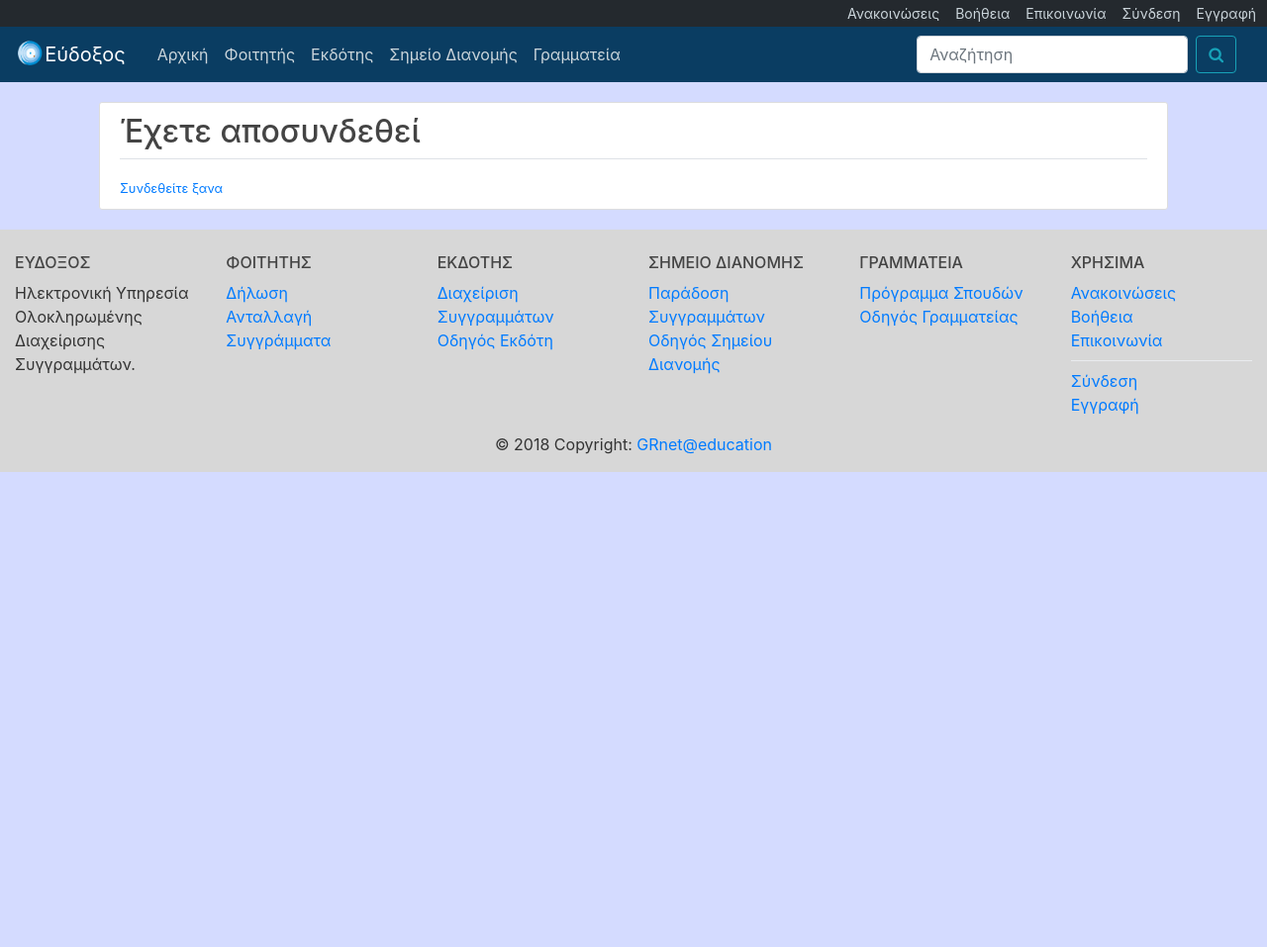
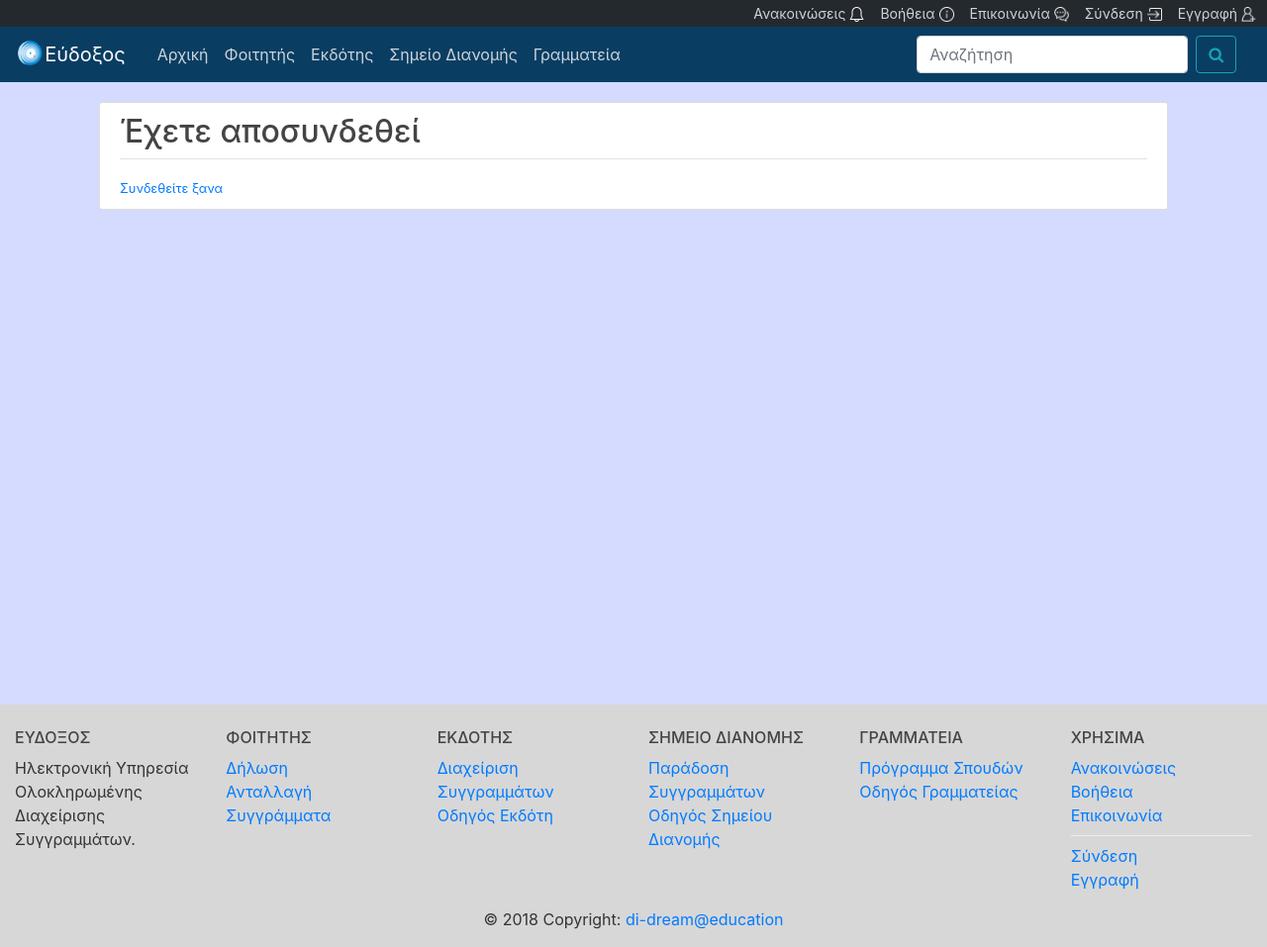
Before and after one commit to pelekoudasq/eudoxus, a Django app: page /logout/ in a window 1280 px wide. Shown: the whole page at 99% size. Before the commit the page ends 477 px from the top, so only its background shows below. Run offline with Django 3.2, Linux system fonts and the light colour scheme; some libraries are stand-ins or nearby versions.

Commit message:
icons top menu

```diff
--- a/users/templates/users/base.html
+++ b/users/templates/users/base.html
@@ -24,15 +24,15 @@
 			</button>
 			<div class="collapse navbar-collapse" id="navbarToggle-top">
 				<div class="navbar-nav ml-auto">
-					<a class="nav-item nav-link py-0 {% if request.resolver_match.url_name == 'users-announcements' %}active{% endif %}" href="{% url 'users-announcements' %}">Ανακοινώσεις</a>
-					<a class="nav-item nav-link py-0 {% if request.resolver_match.url_name == 'users-about' %}active{% endif %}" href="{% url 'users-about' %}">Βοήθεια</a>
-					<a class="nav-item nav-link py-0 {% if request.resolver_match.url_name == 'users-contact' %}active{% endif %}" href="{% url 'users-contact' %}">Επικοινωνία</a>
+					<a class="nav-item nav-link py-0 {% if request.resolver_match.url_name == 'users-announcements' %}active{% endif %}" href="{% url 'users-announcements' %}">Ανακοινώσεις <img style="display: inline-block; height: 15px; margin-top: -2px" src="{% static '/bell.png' %}"></a>
+					<a class="nav-item nav-link py-0 {% if request.resolver_match.url_name == 'users-about' %}active{% endif %}" href="{% url 'users-about' %}">Βοήθεια <img style="display: inline-block; height: 15px; margin-top: -2px" src="{% static '/info.png' %}"></a>
+					<a class="nav-item nav-link py-0 {% if request.resolver_match.url_name == 'users-contact' %}active{% endif %}" href="{% url 'users-contact' %}">Επικοινωνία <img style="display: inline-block; height: 15px; margin-top: -2px" src="{% static '/chat.png' %}"></a>
 					{% if user.is_authenticated %}
-						<a class="nav-item nav-link py-0 {% if request.resolver_match.url_name == 'profile' %}active{% endif %}" href="{% url 'profile' %}">Προφίλ</a>
-						<a class="nav-item nav-link py-0" href="{% url 'logout' %}">Αποσύνδεση</a>
+						<a class="nav-item nav-link py-0 {% if request.resolver_match.url_name == 'profile' %}active{% endif %}" href="{% url 'profile' %}">Προφίλ <img style="display: inline-block; height: 15px; margin-top: -2px" src="{% static '/profile.png' %}"></a>
+						<a class="nav-item nav-link py-0" href="{% url 'logout' %}">Αποσύνδεση <img style="display: inline-block; height: 15px; margin-top: -2px" src="{% static '/left.png' %}"></a>
 					{% else %}
-						<a class="nav-item nav-link py-0 {% if request.resolver_match.url_name == 'login' %}active{% endif %}" href="{% url 'login' %}">Σύνδεση</a>
-						<a class="nav-item nav-link py-0 {% if request.resolver_match.url_name == 'register' %}active{% endif %}" href="{% url 'register' %}">Εγγραφή</a>
+						<a class="nav-item nav-link py-0 {% if request.resolver_match.url_name == 'login' %}active{% endif %}" href="{% url 'login' %}">Σύνδεση <img style="display: inline-block; height: 15px; margin-top: -2px" src="{% static '/login.png' %}"></a>
+						<a class="nav-item nav-link py-0 {% if request.resolver_match.url_name == 'register' %}active{% endif %}" href="{% url 'register' %}">Εγγραφή <img style="display: inline-block; height: 15px; margin-top: -2px" src="{% static '/add-user.png' %}"></a>
 					{% endif %}
 				</div>
 			</div>
@@ -168,7 +168,7 @@
 			</div>
 		</div>
 		<div class="footer-copyright text-center py-3">© 2018 Copyright:
-			<a href="https://grnet.gr/"> GRnet@education</a>
+			<a href="https://github.com/pelekoudasq/eudoxus"> di-dream@education</a>
 		</div>
 	</footer>
 	<!-- Optional JavaScript -->
```
Also changed, not shown: users/templates/users/logout.html (+19 -0 lines), users/templates/users/profile.html (+19 -0 lines), db.sqlite3, users/static/add-user.png (added), users/static/bell.png (added), users/static/chat.png (added), users/static/info.png (added), users/static/left.png (added), users/static/login.png (added), users/static/profile.png (added).
